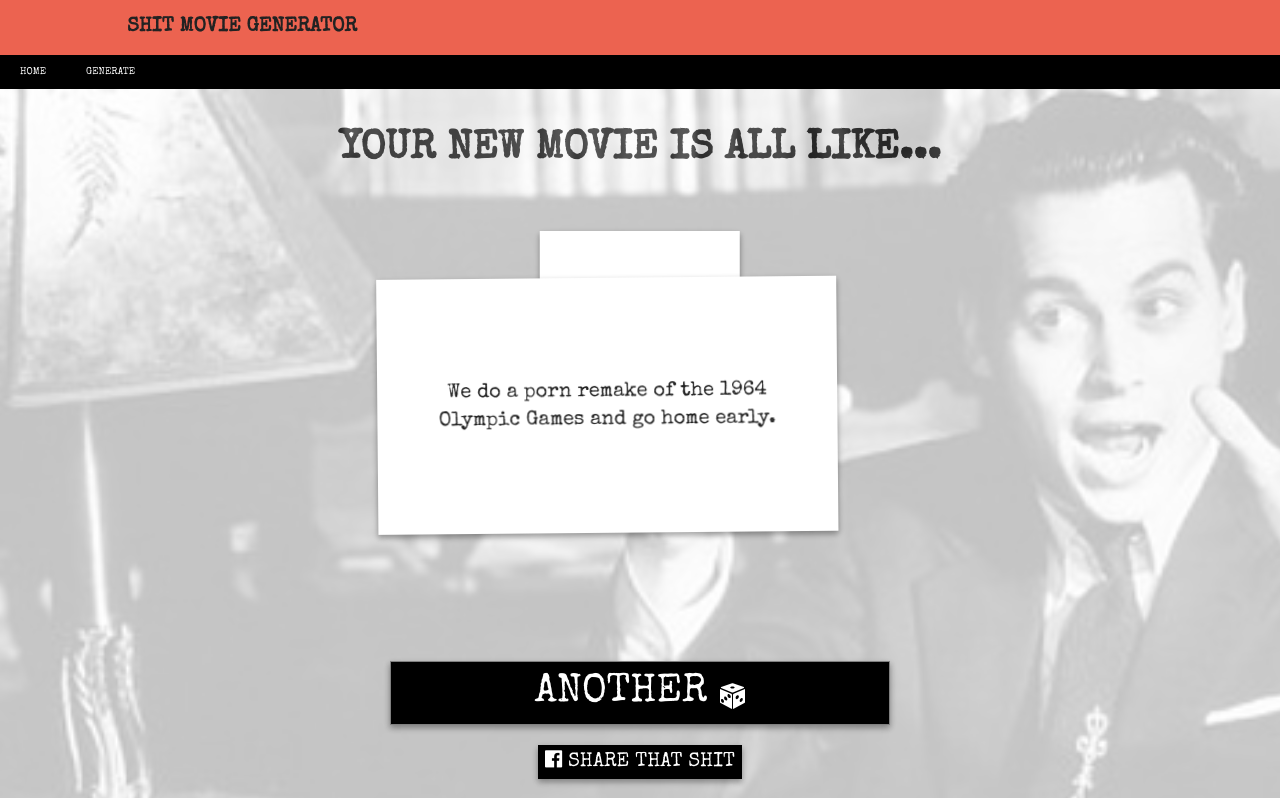
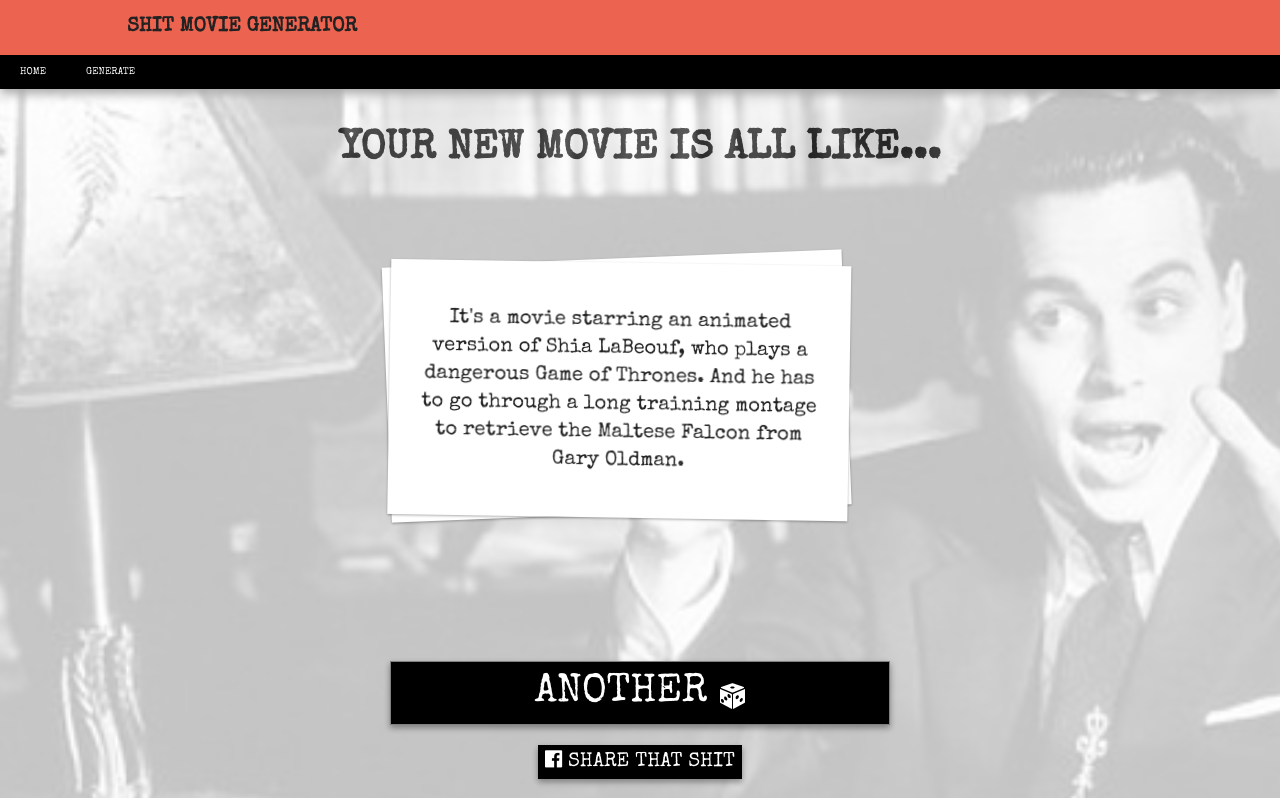
Before and after one commit to mephysto/movie-generator, a website: page new/index.html in a window 1280 px wide. Both pictures are taken after a click on the button "ANOTHER". Shown: the top 798 px of the page. Drawn offline with nearby package versions, Linux system fonts and the light colour scheme.

Commit message:
changed some grammar things

```diff
--- a/js/main.js
+++ b/js/main.js
@@ -2,8 +2,9 @@
 
 (function () {
   'use strict';
-  var thisWebsiteURL = "http://mephysto.github.io/movie-generator/";
-  var movieText = "";
+  var thisWebsiteURL = "http://mephysto.github.io/movie-generator/",
+    currentMovieText = "",
+    nextMovieText = "";
 
   // Roll a dice!
   // give it a percentage chance on success,
@@ -12,11 +13,13 @@
     return (chance > Math.random()*100);
   }
 
+  // get random entry from array
   function getRandomFromArray(inputArray){
     return inputArray[Math.floor(inputArray.length * Math.random())];
   }
 
   function generateNewMovie(){
+    // this will probably go:
     var backgrounds = [
       "bg-1",
       "bg-2"
@@ -24,30 +27,31 @@
     $('.main-container').removeClass(backgrounds.join(" ")).addClass(getRandomFromArray(backgrounds));
 
     var state;
-    movieText = "";
+    currentMovieText = nextMovieText;
+    nextMovieText = "";
     if (rollDice(15)){
       state = "QUICKIE";
-      movieText = generateQuickie();
+      nextMovieText = generateQuickie();
     } else {
       if (rollDice(0.05)){
-        movieText = generatePlotTwist(); // we haven't made these yet. luck of the draw if you get this
+        nextMovieText = generatePlotTwist(); // we haven't made these yet. luck of the draw if you get this
       } else{
-        movieText = generateNewMovieDefault();
+        nextMovieText = generateNewMovieDefault();
       }
       // if !quickie, we can add this suffix
       if (rollDice(10)){
-        movieText += addThirdActProblem();
+        nextMovieText += addThirdActProblem();
       }
     }
     // suffixes
     if (rollDice(10)){
-      movieText += addMusic();
+      nextMovieText += addMusic();
     }
     if (rollDice(5)){
-      movieText += addCameo();
+      nextMovieText += addCameo();
     }
     if (rollDice(5)){
-      movieText += addTooSoon();
+      nextMovieText += addTooSoon();
     }
     // $('#movie-text').text(movieText);
     //
@@ -58,13 +62,11 @@
     function randomEndStyle(){
       var a = Math.random()*5 - 2.5;
       var locX = (-40 - (Math.random()*20)).toFixed(2);
-      console.log(locX);
       var loc = (Math.random()* 50).toFixed(1);
-      return 'translate3d(' + locX + '%,' + loc + 'px,0) rotate(' + a.toFixed(3) + 'deg);';
+      return 'translate3d(' + locX + '%,' + loc + 'px,' + $('.movie-text > blockquote').length + 'px) rotate(' + a.toFixed(3) + 'deg);';
     }
-    console.log(randomEndStyle());
     $('.new').removeClass('new').removeAttr('style').attr('style', 'transform: ' + randomEndStyle());
-    $('.movie-text').append("<blockquote class=\"new\" style=\"transform: " + randomStartStyle() + "\">" + movieText + "</blockquote>");
+    $('.movie-text').append("<blockquote class=\"new\" style=\"transform: " + randomStartStyle() + "\">" + nextMovieText + "</blockquote>");
   }
   function generateNewMovieDefault(){
     var actor = [{
@@ -73,6 +75,10 @@
       name: "a somewhat awkward teenager", noun: "p"},{
       name: "a 30-something year old man", noun: "p"},{
       name: "a woman down on her luck", noun: "f"},{
+
+      name: "a hard, grizzled, military man in the highest echelons of power", noun: "m"},{
+      name: "a British secret service agent", noun: "m"},{
+
       name: "a former army type", noun: "m"},{
       name: "a clueless young woman who's new to the big city", noun: "m"},{
       name: "a political mastermind", noun: "m"},{
@@ -82,7 +88,7 @@
       name: "a company man", noun: "m"},{
       name: "an enigmatic grandfather type.", noun: "m"},{
       name: "a 4th wall breaking action hero", noun: "m"},{
-      name: "a cop who's 2 days from retirement", noun: "m"},{
+      name: "a cop who's two days from retirement", noun: "m"},{
       name: "a devoutly religious teenager", noun: "m"},{
       name: "Abraham Lincoln", noun: "M"},{
       name: "Adam Sandler", noun: "M"},{
@@ -99,7 +105,7 @@
       name: "Danny Trejo", noun: "M"},{
       name: "David Hasselhoff", noun: "M"},{
       name: "Dwayne 'The Rock' Johnson", noun: "M"},{
-      name: "Eddie Murphy plays 10 characters, and he ", noun: "P"},{
+      name: "Eddie Murphy plays 10 characters", noun: "P"},{
       name: "Ellen Page", noun: "F"},{
       name: "everyone from the Expandables", noun: "P"},{
       name: "the guys from The Flight of the Conchords", noun: "P"},{
@@ -135,43 +141,61 @@
       name: "Whoopi Goldberg", noun: "F"}
       // {name: "The Count", noun: "M" }
     ];
-
-    var actions = [
+    // who...
+    var situation = [
       "is diagnosed with terminal lung cancer",
-      "uses Tinder",
+      "wakes up with no memory of what happened",
+      "wins the Golden Ticket to that consumer product he loves",
+      "becomes pregnant",
+      // "has to go back to school",
+      "goes back to school",
+      "gets a job",
       // "has a nightmare",
-      "wakes up with no memory of what happened",
-      "does a Banksy",
-      "starts a podcast",
-      "hide a watch for five long years",
-      "takes a day off",
-      "goes undercover",
-      "can’t go below 60mph",
-      "sings a heart wrenching power ballad",
-      "goes through a long training montage",
+      "hides a watch for five long years",
       "busts chops",
-      "makes an unexpected friend",
       "travels through time",
-      "becomes a superhero",
       "gets bitten by an irradiated toad",
-      "learns karate",
-      "becomes a ballroom dancer",
-      "gets impregnated ",
-      "has brain surgery",
-      "plays a Game of Thrones",
+      "wants to becomes a ballroom dancer",
+      "plays a dangerous Game of Thrones",
       "investigates a psych ward",
       "returns from the dead",
+      "takes a an world-record breaking dump",
+      "moves in next door",
+      "babysit a three toddlers",
+      "make a porno",
+      "signs up for cross fit",
+      "spends a romantic weekend in a cabin in the woods"
+    ];
+    // and has to...
+    var actions = [
+      "use Tinder",
+      "get her groove back",
+      "infiltrate a maximum security prison",
+      "fight the undead",
+      // "get the band back together",
+      "switch places with his best friend",
+      "go to jail",
+      "enter The Matrix",
+      // "do a Banksy",
+      "start a podcast",
+      "make a documentary",
+      // "throw a ring in a volcano",
+      "travel to Mordor",
+      "not go below 60mph",
+      "take a day off",
+      "go undercover",
+      "sings a heart wrenching power ballad",
+      "go through a long training montage",
+
+      "make an unexpected friend",
+      "become a superhero",
+      "learn karate",
+      "have brain surgery",
       // "comes to life",
-      "goes back to school",
-      "gets a job",
-      "becomes a pre-cog ",
-      "takes a dump",
-      "is the highest bidder on eBay",
+      "become a pre-cog ",
+      "become the highest bidder on eBay",
       "posts a letter",
-      "rocks out",
-      "moves in next door",
-      "signs up for cross fit",
-      "hire a cabin in the woods"
+      "rocks out"
     ];
     var mcguffin = [
       "a stick",
@@ -186,7 +210,6 @@
       "a golden gun",
       "Lego bricks",
       "an Apple Watch (that’s totally not a product placement)",
-
       "a princess",
       "plans for a giant space station",
       "the cure for cancer",
@@ -203,7 +226,7 @@
       "the Maltese Falcon",
       "a message to Obi-Wan",
       "a misplaced car",
-      "my marriage",
+      "his marriage",
       "the Millenium Falcon",
       "a suitcase full of money",
       "the Holy Grail",
@@ -217,8 +240,6 @@
       "Unobtanium"
     ];
     var badguy = [
-
-
       "Kim Jong Un",
       "North Korea",
       "aliens",
@@ -228,7 +249,7 @@
       "Seal",
       "a shady man sitting in a chair",
       "reincarnated Elvis Presley",
-
+      "an army of the undead",
       "going back in time to kill himself",
       "velociraptors with machine guns",
       "an army of ducks",
@@ -239,7 +260,7 @@
       "Jareth",
       "George Lucas",
       // "my ex",
-      "my ex",
+      // "his ex",
       "The Joker",
       "Kanye West",
       "Kylo Ren",
@@ -249,13 +270,12 @@
       "Megatron",
       // "certain death",
       "Shredder",
-      "NAZIs",
+      "the NAZIs",
       // "a meteor",
       // "a nuclear bomb",
       "Steve Buscemi",
-      "The Matrix",
       "Team Rocket",
-      "Teletubbies",
+      "the Teletubbies",
       // "toxic gas",
       "The Vikings",
       "a white guy dressed like an Egyptian",
@@ -272,25 +292,41 @@
     var guffinActions = [
       // "save",
       "steal",
-      "protect",
+      // "protect",
       "defend",
       // "bring",
       // "win",
-      "transport"
+      // "transport",
+      // "deliver",
+      "retrieve"
     ];
 
     var guffinAction = rollDice(50) ? getRandomFromArray(guffinActions) : "save";
 
     // var badguymaybe = rollDice(10) ? "falling in the hands of " : ""; // play around with this one a bit more
 
-    var newText = "It's a movie starring " + adjective + getRandomFromArray(actor).name + ", who " + action + " to " + guffinAction + " " + getRandomFromArray(mcguffin) + " from " + getRandomFromArray(badguy) + ".";
+    var randoActor = getRandomFromArray(actor);
+
+    function getActorGenderText(gender){
+      if (gender.toUpperCase() === "P"){
+        return "they have";
+      } else if (gender.toUpperCase() === "F"){
+        return "she has";
+      } else if (gender.toUpperCase() === "Y"){
+        return "you, the audience, have";
+      } else {
+        return "he has";
+      }
+    }
+
+    var newText = "It's a movie starring " + adjective + randoActor.name + ", who " + getRandomFromArray(situation) + ". And " + getActorGenderText(randoActor.noun) + " to " + getRandomFromArray(actions) + " to " + guffinAction + " " + getRandomFromArray(mcguffin) + " from " + getRandomFromArray(badguy) + ".";
     return newText;
   }
 
   function generateQuickie(){
     var genre = [
       "oldschool anime",
-      "version where everyone are anthropomorphic animals",
+      // "version where everyone are anthropomorphic animals",
       "arthouse",
       "comedy",
       "animated",
@@ -429,7 +465,7 @@
       "Wham!"
     ];
 
-    var newText = " With music by " + getRandomFromArray(composer) + ".";
+    var newText = " With music done by " + getRandomFromArray(composer) + ".";
     return newText;
   }
   function addCameo(){
@@ -460,16 +496,22 @@
 
 
   generateNewMovie();
+  generateNewMovie();
   function shareCurrentMovie(){
+    console.log('share:',currentMovieText);
     FB.ui({
       method: 'feed',
       link: thisWebsiteURL,
-      caption: movieText,
+      caption: currentMovieText,
     }, function(response){});
   }
 
 
-  $('.btn-generate').click(function(e){e.preventDefault();generateNewMovie();});
+  $('.btn-generate').click(function(e){
+    e.preventDefault();
+    ga('send', 'event', "Moviepitch", "click", "generate new movie pitch");
+    generateNewMovie();
+  });
   $('.btn-sharezvous').click(function (e) {
     e.preventDefault();
     shareCurrentMovie();
--- a/new/index.html
+++ b/new/index.html
@@ -105,7 +105,6 @@
         <h2>Your new movie is all like...</h2>
       </header>
       <section class="movie-text">
-        <blockquote id="movie-text">Press Another</blockquote>
       </section>
 
       <button type="button" class="btn btn-default btn-generate" autofocus>Another <img src="../img/dice.svg"></button>
--- a/sass/styles.scss
+++ b/sass/styles.scss
@@ -150,6 +150,8 @@
 }
 .header-container{
   background-color: $brand-main;
+  position: relative;
+  z-index: 100;
   h1{
     text-transform: uppercase;
   }
@@ -200,12 +202,9 @@
     position: absolute;
     top: 0;
     left: 50%;
-    @include depthShadow(2);
-    transform: translate3d(-50%,0,0) rotate(0deg);
 
 
     background-color: #FFFFFF;
-    transition: 1s ease-out all;
     opacity: 1;
 
     text-align: center;
@@ -222,6 +221,9 @@
     min-height: 225px;
     justify-content: center;
     flex-direction: column;
+    @include depthShadow(1);
+    transform: translate3d(-50%,0,0) rotate(0deg);
+    transition: 1s ease-out all;
     &.new{
       // transform: translate3d(-50%, 0px, 60px) rotate(-7deg);
       opacity: 0;
```
Also changed, not shown: css/styles.css, 1 other file.
